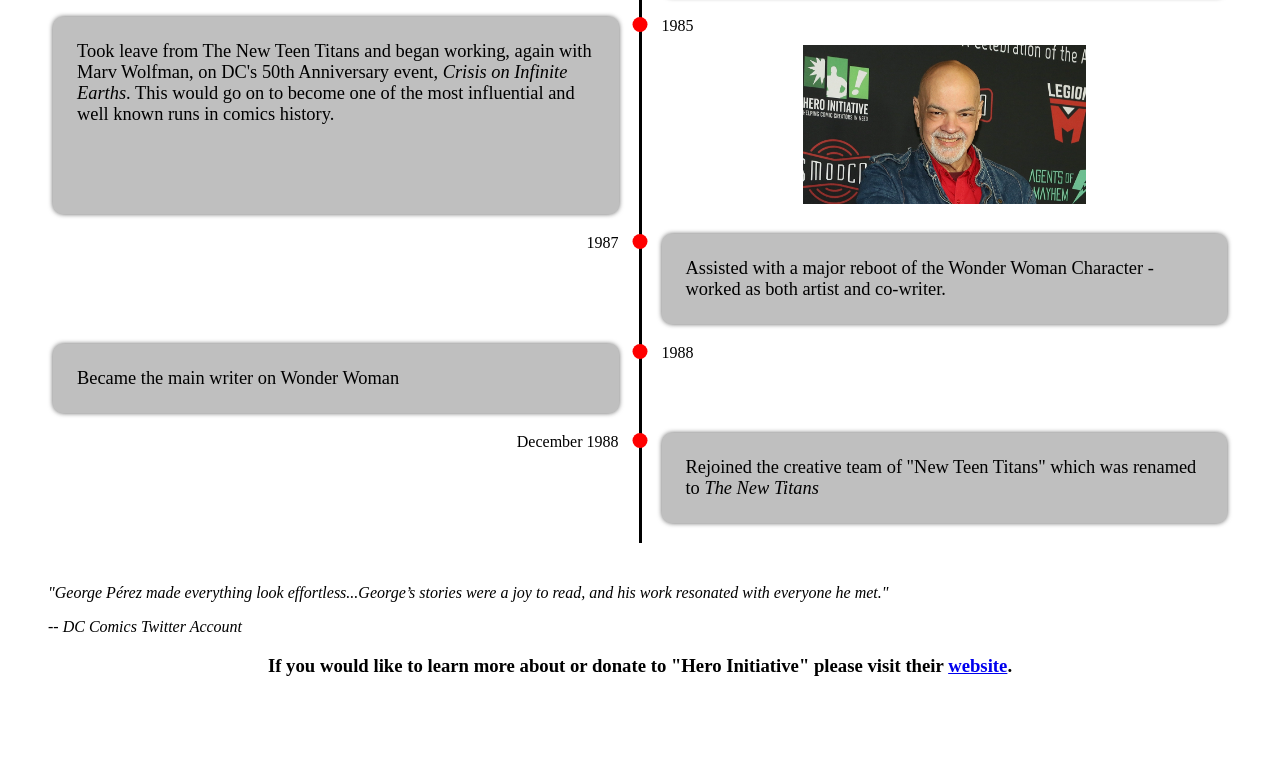
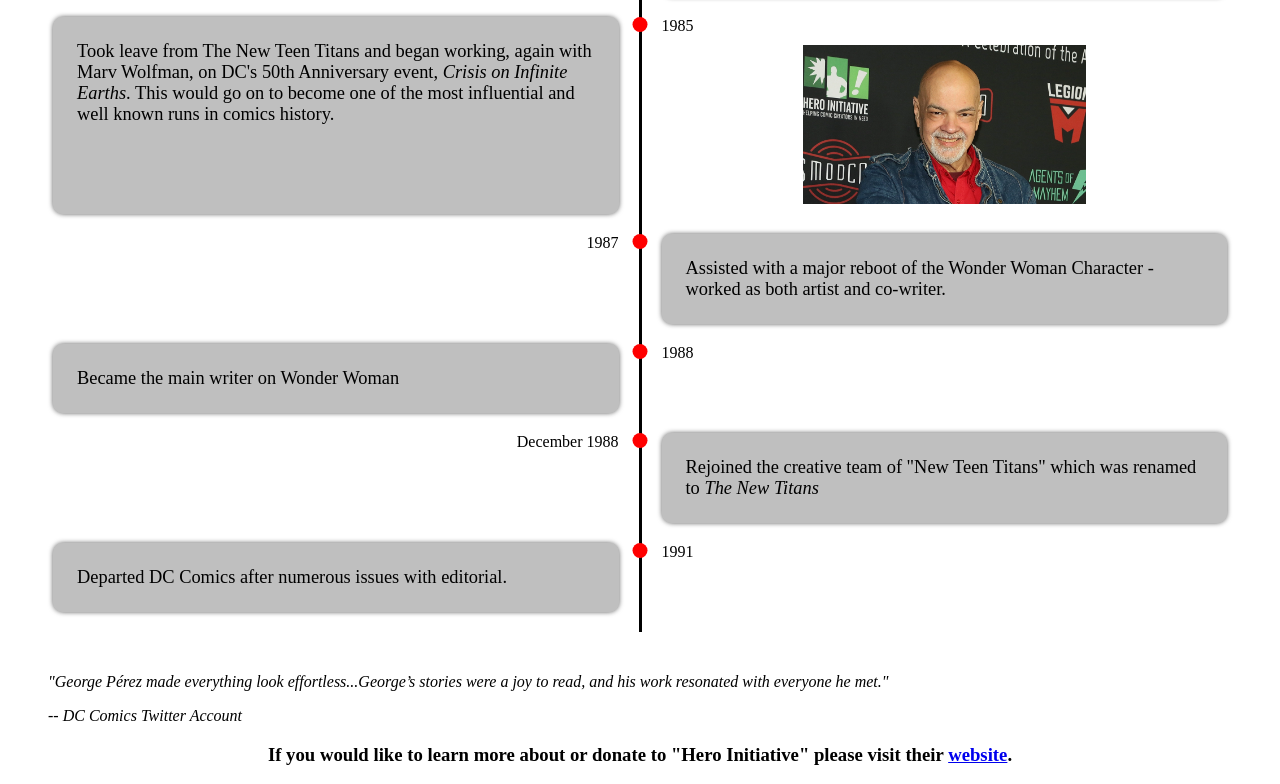
Before and after one commit to AaronJHarvey/Tribute-Page, a plain HTML site: page src/index.html in a window 1280 px wide. Shown: the part 2045-2829 px from the top of the page. Before the commit the page ends 2740 px from the top, so only its background shows below. Drawn offline with Linux system fonts and the light colour scheme.

Commit message:
Adds Fourteenth Event

```diff
--- a/src/index.html
+++ b/src/index.html
@@ -238,8 +238,6 @@
                     </div>
 
 
-
-
                     <div class="timeline-component">
                         <div class="timeline-date timeline-date--right">
                             December 1988
@@ -253,6 +251,22 @@
                         <p class="timeline-event">
                          Rejoined the creative team of "New Teen Titans" which was renamed to <i>The New Titans</i>
                         </p>
+                    </div>
+
+
+                    <div class="timeline-component timeline-component-bg">
+                        <p class="timeline-event">
+                            Departed DC Comics after numerous issues with editorial.
+                        </p>
+                    </div>
+                    <div class="timeline-middle">
+                        <div class="timeline-point">
+                        </div>
+                    </div>
+                    <div class="timeline-component">
+                        <div class="timeline-date timeline-date-left">
+                            1991
+                        </div>
                     </div>
 
 
```
